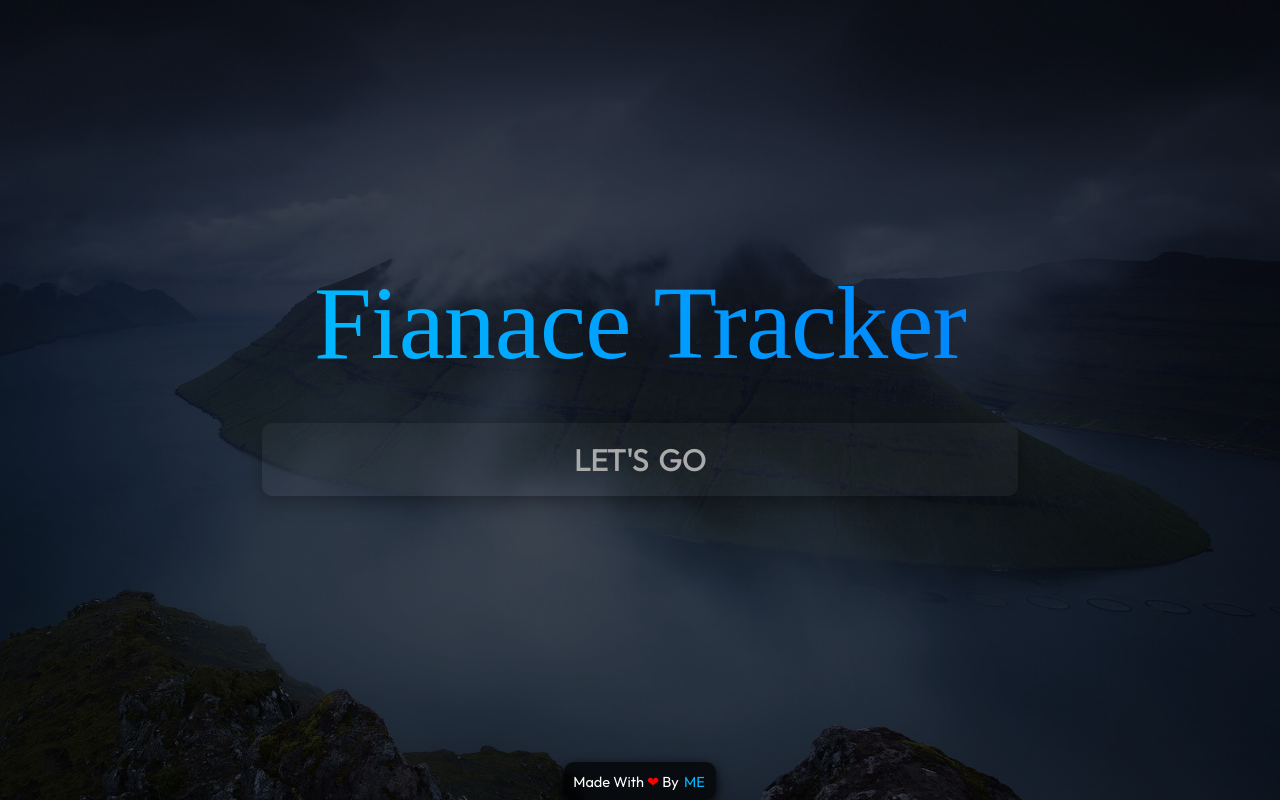
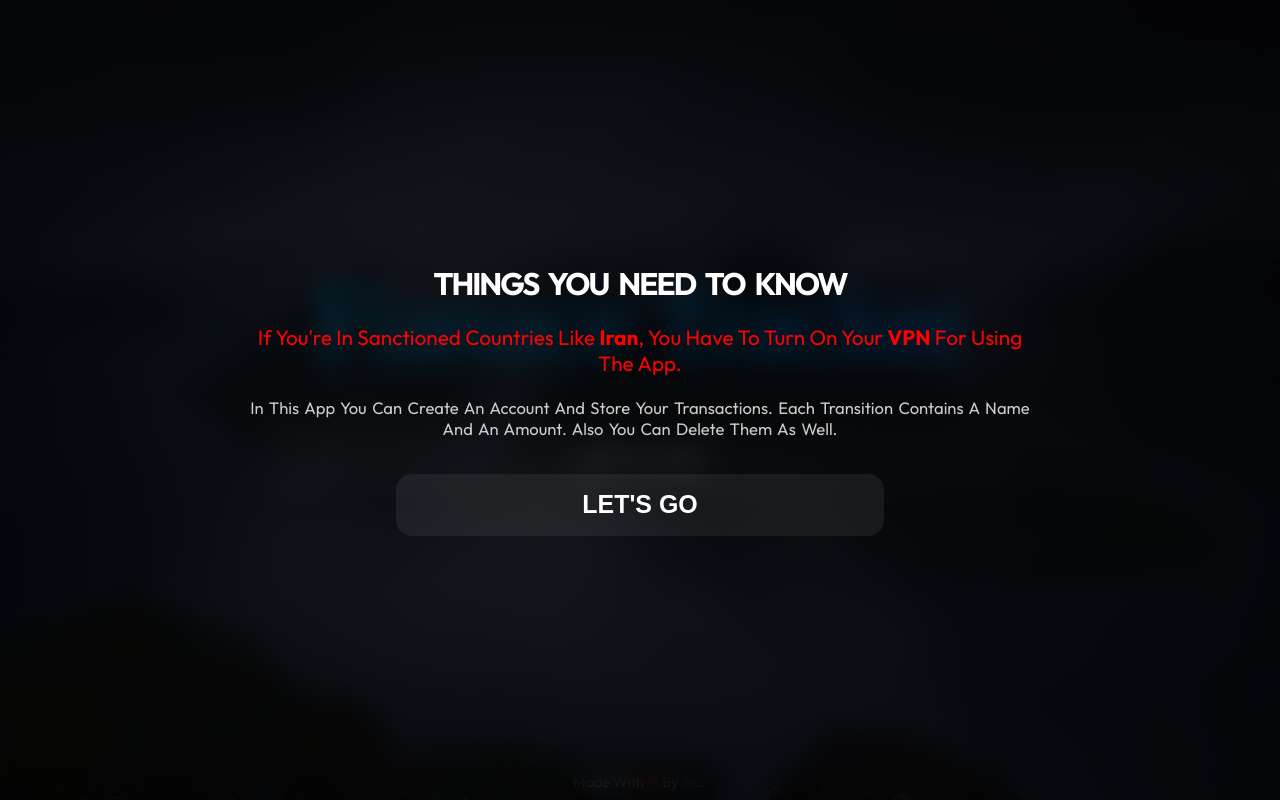
Before and after one commit to v-amirrr/finance-tracker, a React (Create React App) app: page / in a window 1280 px wide. Built offline with nearby package versions, Linux system fonts and the light colour scheme; a web font is replaced by a local one.

Commit message:
feat: built the warning popup

```diff
--- a/src/App.js
+++ b/src/App.js
@@ -7,6 +7,7 @@ import Login from './components/Login';
 import Loader from './components/Loader';
 import HomePages from './components/HomePages';
 import LogoutConfirmation from './components/LogoutConfirmation';
+import WarningPopup from "./components/WarningPopup";
 
 import AuthContextProvider from './context/AuthContext';
 
@@ -20,6 +21,7 @@ const App = () => {
         <>
             <AuthContextProvider>
                     <AnimatePresence exitBeforeEnter>
+                        <WarningPopup />
                         <Routes location={location} key={location.key}>
                             <Route path='/' element={<HomePages />} />
                             <Route path='signup' element={<Signup />} />
--- /dev/null
+++ b/src/components/WarningPopup.js
@@ -0,0 +1,66 @@
+import React, { useState, useEffect } from 'react';
+
+import styles from "./WarningPopup.module.css";
+
+import { motion, AnimatePresence } from 'framer-motion';
+
+const popUpPageVariants = {
+    hidden: { opacity: 0 },
+    visible: { opacity: 1, transition: { duration: 0.2, type: 'tween', when: "beforeChildren", childrenDelay: 0.2 } },
+    exit: { opacity: 0, transition: { duration: 0.2, type: 'tween', when: "afterChildren" } }
+};
+
+const popUpContainerVariants = {
+    visible: { transition: { staggerChildren: 0.08 } },
+    exit: { transition: { staggerChildren: 0.02 } }
+};
+
+const popUpItemVariants = {
+    hidden: { opacity: 0, y: -20, scale: 0.8 },
+    visible: { opacity: 1, y: 0, scale: 1, transition: { duration: 0.25, type: 'tween' } },
+    exit: { opacity: 0, y: 20, scale: 0.8, transition: { duration: 0.25, type: 'tween' } }
+};
+
+const WarningPopup = () => {
+
+    const [vpn, setVpn] = useState(false);
+
+    useEffect(() => {
+        if (!!sessionStorage.getItem("vpn") == true) {
+            setVpn(false);
+        } else {
+            setVpn(true);
+        }
+    }, []);
+
+    const vpnPopUpSubmitHandler = e => {
+        e.preventDefault();
+        setVpn(false);
+        sessionStorage.setItem("vpn", "true");
+    };
+
+    return (
+        <>
+            <AnimatePresence>
+                {
+                    vpn
+                    &&
+                    <motion.section className={styles["popup-page"]} initial='hidden' animate='visible' exit='exit' variants={popUpPageVariants}>
+                        <motion.div className={styles["popup-container"]} variants={popUpContainerVariants}>
+                            <form>
+                                <motion.h1 variants={popUpItemVariants} className={styles["popup-title"]}>things you need to know</motion.h1>
+                                <motion.p variants={popUpItemVariants} className={styles["popup-warning"]}>if you're in sanctioned countries like <b>iran</b>, you have to turn on your <b>VPN</b> for using the app.</motion.p>
+                                <motion.p variants={popUpItemVariants} className={styles["popup-text"]}>
+                                    in this app you can create an account and store your transactions. each transition contains a name and an amount. also you can delete them as well.
+                                </motion.p>
+                                <motion.button variants={popUpItemVariants} type="submit" whileTap={{ scale: 0.9 }} className={styles["popup-button"]} onClick={vpnPopUpSubmitHandler}>let's go</motion.button>
+                            </form>
+                        </motion.div>
+                    </motion.section>
+                }
+            </AnimatePresence>
+        </>
+    );
+};
+
+export default WarningPopup;
--- /dev/null
+++ b/src/components/WarningPopup.module.css
@@ -0,0 +1,89 @@
+.popup-page {
+    width: 100vw;
+    height: 100vh;
+    display: flex;
+    justify-content: center;
+    align-items: center;
+    flex-direction: column;
+    background-color: #000000aa;
+    z-index: 9;
+    position: absolute;
+    inset: 0 0 0 0;
+    backdrop-filter: blur(15px) saturate(100%);
+    -webkit-backdrop-filter: blur(15px) saturate(100%);
+}
+
+.popup-container {
+    display: flex;
+    justify-content: center;
+    align-items: center;
+    flex-direction: column;
+    width: fit-content;
+    height: 50%;
+    max-width: 70%;
+    max-height: 50%;
+    padding: 2rem;
+    text-align: center;
+}
+
+.popup-title {
+    text-transform: uppercase;
+    letter-spacing: -2px;
+    word-spacing: 6px;
+}
+
+.popup-warning {
+    text-transform: capitalize;
+    margin: 1rem;
+    color: #ff0000;
+    font-weight: 400;
+}
+
+.popup-text {
+    text-transform: capitalize;
+    word-spacing: 2px;
+    font-weight: 400;
+    font-size: .8rem;
+    color: #ccc;
+    margin: .7rem;
+    display: flex;
+    justify-content: center;
+    align-items: center;
+}
+
+.popup-button {
+    margin-top: 1rem;
+    font-size: 1.2rem;
+    font-weight: 600;
+    width: 60%;
+    padding: .8rem 0;
+    border: none;
+    cursor: pointer;
+    background-color: #ffffff11;
+    text-transform: uppercase;
+    border-radius: 16px;
+    -webkit-border-radius: 16px;
+    -moz-border-radius: 16px;
+    -ms-border-radius: 16px;
+    -o-border-radius: 16px;
+}
+
+@media (max-width: 900px) {
+    .popup-container {
+        max-width: 90%;
+        max-height: 40%;
+        padding: .5rem;
+    }
+
+    .popup-title {
+        font-size: 1.2rem;
+    }
+
+    .popup-warning {
+        font-size: .8rem;
+    }
+
+    .popup-text {
+        font-size: .6rem;
+    }
+}
```
